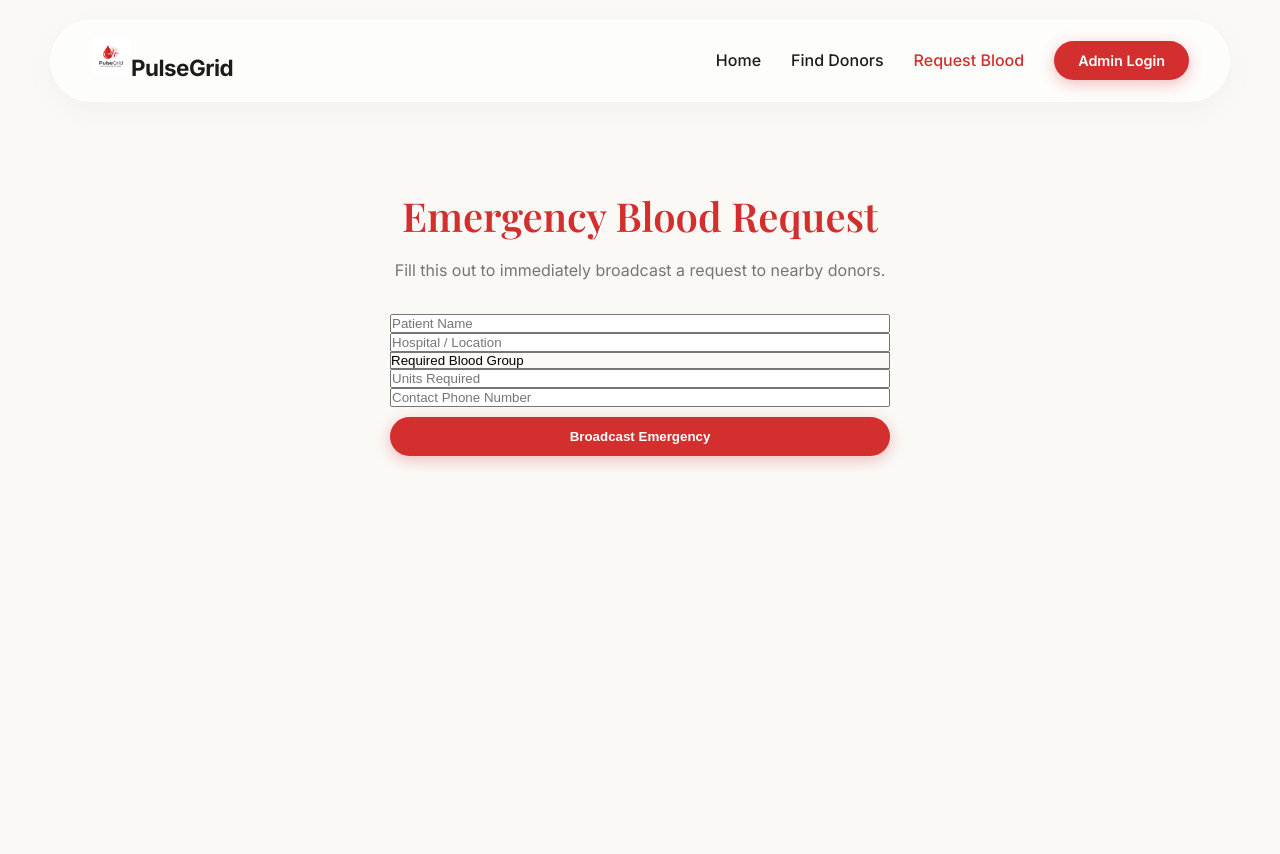
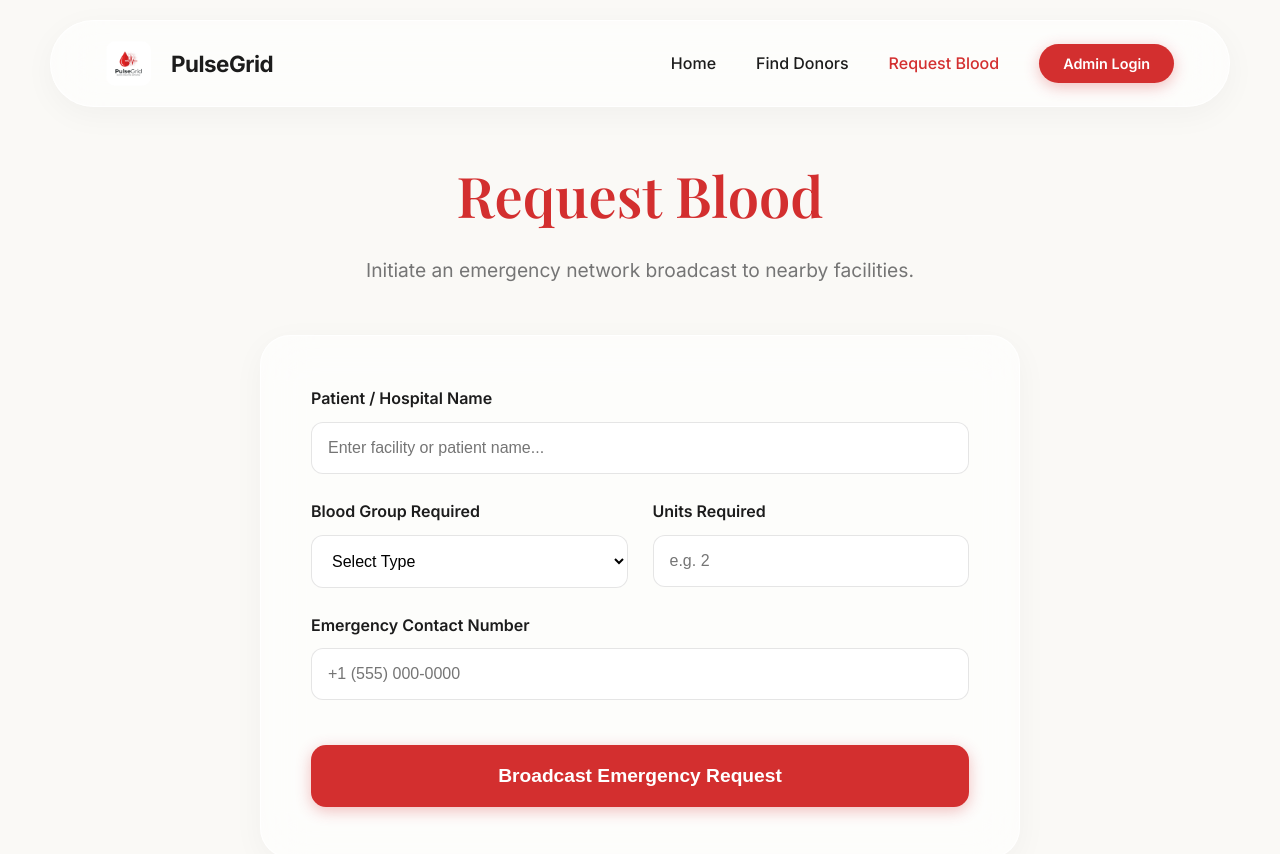
Before and after one commit to Abhinavms1/pulsegrid, a Next.js app: page /request-blood in a window 1280 px wide. Shown: the top 854 px of the page. Before the commit the page ends 800 px from the top, so only its background shows below. Built offline with nearby package versions, Linux system fonts and the light colour scheme; a web font is replaced by a local one.

Commit message:
Implement Framer Motion logo convergence, sub-page layout upgrades, and red-white gradients

```diff
--- a/package.json
+++ b/package.json
@@ -14,7 +14,7 @@
     "@prisma/adapter-libsql": "^6.3.0",
     "@prisma/client": "^6.3.0",
     "@studio-freight/react-lenis": "^0.0.47",
-    "framer-motion": "^11.0.8",
+    "framer-motion": "^11.18.2",
     "leaflet": "^1.9.4",
     "leaflet-defaulticon-compatibility": "^0.1.2",
     "next": "16.3.0",
--- a/src/app/globals.css
+++ b/src/app/globals.css
@@ -73,7 +73,7 @@ a {
   display: flex;
   justify-content: space-between;
   align-items: center;
-  padding: 15px 40px;
+  padding: 20px 55px; /* Increased safe distance */
   margin: 20px 50px;
   border-radius: 50px;
   position: absolute;
@@ -83,7 +83,7 @@ a {
 
 .nav-links {
   display: flex;
-  gap: 30px;
+  gap: 40px; /* Increased spacing */
   align-items: center;
 }
 
@@ -93,32 +93,6 @@ a {
 }
 .nav-link:hover {
   color: var(--primary-red) !important;
-}
-
-/* Splash Screen */
-.splash-screen {
-  position: fixed;
-  top: 0; left: 0; width: 100vw; height: 100vh;
-  background: var(--bg-cream);
-  display: flex;
-  justify-content: center;
-  align-items: center;
-  z-index: 9999;
-  transition: opacity 0.8s ease, visibility 0.8s ease;
-}
-.splash-screen.hidden {
-  opacity: 0;
-  visibility: hidden;
-}
-.splash-logo-container {
-  display: flex;
-  align-items: center;
-  gap: 15px;
-  animation: logoFadeIn 1s ease forwards;
-}
-@keyframes logoFadeIn {
-  from { opacity: 0; transform: translateY(20px); }
-  to { opacity: 1; transform: translateY(0); }
 }
 
 /* Hero Background */
--- a/src/app/layout.js
+++ b/src/app/layout.js
@@ -1,5 +1,6 @@
 import './globals.css'
 import SmoothScroll from '../components/SmoothScroll';
+import NavigationAndSplash from '../components/NavigationAndSplash';
 import { Inter, Playfair_Display } from 'next/font/google';
 
 const inter = Inter({ subsets: ['latin'], variable: '--font-inter' });
@@ -15,19 +16,7 @@ export default function RootLayout({ children }) {
     <html lang="en" className={`${inter.variable} ${playfair.variable}`}>
       <body>
         <SmoothScroll>
-          <nav className="liquid-glass nav-bar">
-            <div className="nav-brand">
-              <img src="/logo.jpg" alt="PulseGrid Logo" style={{ width: '40px', height: '40px', objectFit: 'contain', borderRadius: '8px' }} />
-              <span style={{ fontWeight: 'bold', fontSize: '1.4rem', color: 'var(--text-dark)', letterSpacing: '-0.5px' }}>PulseGrid</span>
-            </div>
-
-            <div className="nav-links">
-              <a href="/" className="nav-link" style={{ color: 'var(--text-dark)' }}>Home</a>
-              <a href="/blood-banks" className="nav-link" style={{ color: 'var(--text-dark)' }}>Find Donors</a>
-              <a href="/request-blood" className="nav-link" style={{ color: 'var(--primary-red)' }}>Request Blood</a>
-              <a href="/admin-login" className="btn-primary" style={{ padding: '8px 24px', fontSize: '0.9rem' }}>Admin Login</a>
-            </div>
-          </nav>
+          <NavigationAndSplash />
 
           <div>
             {children}
--- a/src/app/request-blood/page.js
+++ b/src/app/request-blood/page.js
@@ -1,5 +1,4 @@
 "use client";
-
 import { useState } from 'react';
 
 export default function RequestBlood() {
@@ -9,55 +8,64 @@ export default function RequestBlood() {
   const handleSubmit = (e) => {
     e.preventDefault();
     setLoading(true);
-    // Simulate API Call
     setTimeout(() => {
       setLoading(false);
       setSuccess(true);
     }, 1500);
   };
 
-  if (success) {
-    return (
-      <main style={{ minHeight: '80vh', display: 'flex', alignItems: 'center', justifyContent: 'center', padding: '50px' }}>
-        <div className="glass-panel" style={{ width: '100%', maxWidth: '600px', padding: '50px', textAlign: 'center' }}>
-          <div style={{ width: '80px', height: '80px', background: 'rgba(230,57,70,0.1)', borderRadius: '50%', display: 'flex', alignItems: 'center', justifyContent: 'center', margin: '0 auto 20px', fontSize: '2rem', color: 'var(--primary-red)' }}>✓</div>
-          <h1 style={{ fontSize: '2.5rem', marginBottom: '10px', color: 'var(--text-light)' }}>Emergency Broadcast Sent</h1>
-          <p style={{ color: 'var(--text-muted)', marginBottom: '30px' }}>Your request has been pinged to all verified donors and blood banks within a 50km radius. You will be contacted shortly.</p>
-          <a href="/" className="btn-primary" style={{ display: 'inline-block' }}>Return to Map</a>
+  return (
+    <main style={{ minHeight: '100vh', background: 'var(--bg-cream)', paddingTop: '150px', paddingBottom: '100px', position: 'relative', zIndex: 1 }}>
+      <div style={{ maxWidth: '800px', margin: '0 auto', padding: '0 20px' }}>
+
+        <div style={{ textAlign: 'center', marginBottom: '50px' }}>
+          <h1 className="text-massive" style={{ fontSize: '3.5rem', color: 'var(--primary-red)' }}>Request Blood</h1>
+          <p style={{ color: 'var(--text-muted)', fontSize: '1.2rem', marginTop: '15px' }}>Initiate an emergency network broadcast to nearby facilities.</p>
         </div>
-      </main>
-    );
-  }
 
-  return (
-    <main style={{ minHeight: '80vh', display: 'flex', alignItems: 'center', justifyContent: 'center', padding: '50px' }}>
-      <div className="glass-panel" style={{ width: '100%', maxWidth: '600px', padding: '50px' }}>
-        <h1 style={{ fontSize: '2.5rem', marginBottom: '10px', color: 'var(--primary-red)', textAlign: 'center' }}>Emergency Blood Request</h1>
-        <p style={{ color: 'var(--text-muted)', marginBottom: '30px', textAlign: 'center' }}>Fill this out to immediately broadcast a request to nearby donors.</p>
+        <div className="liquid-glass" style={{ padding: '50px', borderRadius: '30px' }}>
+          {success ? (
+             <div style={{ textAlign: 'center', padding: '40px 0' }}>
+               <div style={{ width: '80px', height: '80px', background: 'rgba(211,47,47,0.1)', color: 'var(--primary-red)', borderRadius: '50%', display: 'flex', alignItems: 'center', justifyContent: 'center', margin: '0 auto 30px', fontSize: '2rem' }}>✓</div>
+               <h2 className="text-massive" style={{ fontSize: '2rem', marginBottom: '15px' }}>Emergency Broadcast Initiated</h2>
+               <p style={{ color: 'var(--text-muted)' }}>We have pinged all verified blood banks in a 50km radius. They will contact you shortly.</p>
+             </div>
+          ) : (
+            <form onSubmit={handleSubmit} style={{ display: 'grid', gridTemplateColumns: '1fr 1fr', gap: '25px' }}>
+              <div style={{ gridColumn: 'span 2' }}>
+                <label style={{ display: 'block', marginBottom: '10px', color: 'var(--text-dark)', fontWeight: '600' }}>Patient / Hospital Name</label>
+                <input type="text" required style={{ width: '100%', padding: '16px', background: 'rgba(255,255,255,0.9)', border: '1px solid rgba(0,0,0,0.1)', borderRadius: '12px', fontSize: '1rem', outline: 'none' }} placeholder="Enter facility or patient name..." />
+              </div>
 
-        <form onSubmit={handleSubmit} style={{ display: 'flex', flexDirection: 'column' }}>
-          <input type="text" placeholder="Patient Name" className="input-glass" required />
-          <input type="text" placeholder="Hospital / Location" className="input-glass" required />
+              <div>
+                <label style={{ display: 'block', marginBottom: '10px', color: 'var(--text-dark)', fontWeight: '600' }}>Blood Group Required</label>
+                <select required style={{ width: '100%', padding: '16px', background: 'rgba(255,255,255,0.9)', border: '1px solid rgba(0,0,0,0.1)', borderRadius: '12px', fontSize: '1rem', outline: 'none' }}>
+                  <option value="">Select Type</option>
+                  <option value="A+">A+</option><option value="A-">A-</option>
+                  <option value="B+">B+</option><option value="B-">B-</option>
+                  <option value="O+">O+</option><option value="O-">O-</option>
+                  <option value="AB+">AB+</option><option value="AB-">AB-</option>
+                </select>
+              </div>
 
-          <select className="input-glass" required style={{ appearance: 'none', backgroundColor: 'var(--dark-surface)' }}>
-            <option value="" disabled selected>Required Blood Group</option>
-            <option value="A+">A+</option>
-            <option value="A-">A-</option>
-            <option value="B+">B+</option>
-            <option value="B-">B-</option>
-            <option value="O+">O+</option>
-            <option value="O-">O-</option>
-            <option value="AB+">AB+</option>
-            <option value="AB-">AB-</option>
-          </select>
+              <div>
+                <label style={{ display: 'block', marginBottom: '10px', color: 'var(--text-dark)', fontWeight: '600' }}>Units Required</label>
+                <input type="number" min="1" required style={{ width: '100%', padding: '16px', background: 'rgba(255,255,255,0.9)', border: '1px solid rgba(0,0,0,0.1)', borderRadius: '12px', fontSize: '1rem', outline: 'none' }} placeholder="e.g. 2" />
+              </div>
 
-          <input type="number" placeholder="Units Required" className="input-glass" required min="1" max="10" />
-          <input type="tel" placeholder="Contact Phone Number" className="input-glass" required />
+              <div style={{ gridColumn: 'span 2' }}>
+                <label style={{ display: 'block', marginBottom: '10px', color: 'var(--text-dark)', fontWeight: '600' }}>Emergency Contact Number</label>
+                <input type="tel" required style={{ width: '100%', padding: '16px', background: 'rgba(255,255,255,0.9)', border: '1px solid rgba(0,0,0,0.1)', borderRadius: '12px', fontSize: '1rem', outline: 'none' }} placeholder="+1 (555) 000-0000" />
+              </div>
 
-          <button type="submit" className="btn-primary" style={{ marginTop: '10px' }} disabled={loading}>
-            {loading ? <div className="spinner" style={{ width: '20px', height: '20px', borderWidth: '2px' }}></div> : 'Broadcast Emergency'}
-          </button>
-        </form>
+              <div style={{ gridColumn: 'span 2', marginTop: '20px' }}>
+                <button type="submit" disabled={loading} className="btn-primary" style={{ width: '100%', padding: '20px', fontSize: '1.2rem', borderRadius: '15px' }}>
+                  {loading ? 'Broadcasting...' : 'Broadcast Emergency Request'}
+                </button>
+              </div>
+            </form>
+          )}
+        </div>
       </div>
     </main>
   );
--- /dev/null
+++ b/src/components/NavigationAndSplash.js
@@ -0,0 +1,82 @@
+"use client";
+
+import { useState, useEffect } from 'react';
+import { motion, AnimatePresence, LayoutGroup } from 'framer-motion';
+
+export default function NavigationAndSplash() {
+  const [showSplash, setShowSplash] = useState(true);
+
+  useEffect(() => {
+    // Hold splash screen for 2.5 seconds
+    const timer = setTimeout(() => setShowSplash(false), 2500);
+    return () => clearTimeout(timer);
+  }, []);
+
+  return (
+    <LayoutGroup>
+      <AnimatePresence>
+        {showSplash && (
+          <motion.div
+            className="splash-screen"
+            exit={{ opacity: 0, transition: { duration: 0.8, ease: "easeInOut" } }}
+            style={{
+              position: 'fixed', top: 0, left: 0, width: '100vw', height: '100vh',
+              background: 'var(--bg-cream)', display: 'flex', justifyContent: 'center', alignItems: 'center',
+              zIndex: 9999
+            }}
+          >
+            <div style={{ display: 'flex', flexDirection: 'column', alignItems: 'center', gap: '20px' }}>
+              <motion.img
+                layoutId="pulsegrid-logo"
+                src="/logo.jpg"
+                alt="PulseGrid Logo"
+                style={{ width: '120px', height: '120px', borderRadius: '25px', objectFit: 'contain', boxShadow: '0 10px 30px rgba(211,47,47,0.2)' }}
+                transition={{ duration: 0.8, ease: [0.43, 0.13, 0.23, 0.96] }}
+              />
+              <motion.h1
+                initial={{ opacity: 0, y: 20 }}
+                animate={{ opacity: 1, y: 0 }}
+                exit={{ opacity: 0, scale: 0.9 }}
+                transition={{ duration: 0.5 }}
+                className="text-massive"
+                style={{ fontSize: '3rem', margin: 0, letterSpacing: '-1px' }}
+              >
+                PulseGrid
+              </motion.h1>
+            </div>
+          </motion.div>
+        )}
+      </AnimatePresence>
+
+      <motion.nav
+        className="liquid-glass nav-bar"
+        initial={{ opacity: 0, y: -20 }}
+        animate={{ opacity: showSplash ? 0 : 1, y: showSplash ? -20 : 0 }}
+        transition={{ duration: 0.8, delay: showSplash ? 0 : 0.4 }}
+      >
+        <div className="nav-brand" style={{ display: 'flex', alignItems: 'center', gap: '20px' }}>
+          {!showSplash ? (
+            <motion.img
+              layoutId="pulsegrid-logo"
+              src="/logo.jpg"
+              alt="PulseGrid Logo"
+              style={{ width: '45px', height: '45px', borderRadius: '10px', objectFit: 'contain' }}
+              transition={{ duration: 0.8, ease: [0.43, 0.13, 0.23, 0.96] }}
+            />
+          ) : (
+            // Placeholder space while logo is animating from center
+            <div style={{ width: '45px', height: '45px' }}></div>
+          )}
+          <span style={{ fontWeight: 'bold', fontSize: '1.4rem', color: 'var(--text-dark)', letterSpacing: '-0.5px' }}>PulseGrid</span>
+        </div>
+
+        <div className="nav-links">
+          <a href="/" className="nav-link" style={{ color: 'var(--text-dark)' }}>Home</a>
+          <a href="/blood-banks" className="nav-link" style={{ color: 'var(--text-dark)' }}>Find Donors</a>
+          <a href="/request-blood" className="nav-link" style={{ color: 'var(--primary-red)' }}>Request Blood</a>
+          <a href="/admin-login" className="btn-primary" style={{ padding: '8px 24px', fontSize: '0.9rem' }}>Admin Login</a>
+        </div>
+      </motion.nav>
+    </LayoutGroup>
+  );
+}
```
Also changed, not shown: src/app/admin-login/page.js (+36 -29 lines), src/app/blood-banks/page.js (+50 -34 lines), 1 other file (tests, documents, lock files or other folders).
